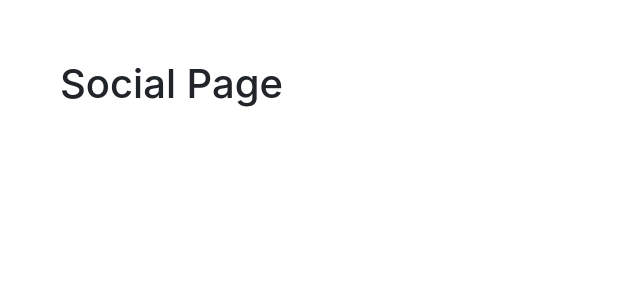
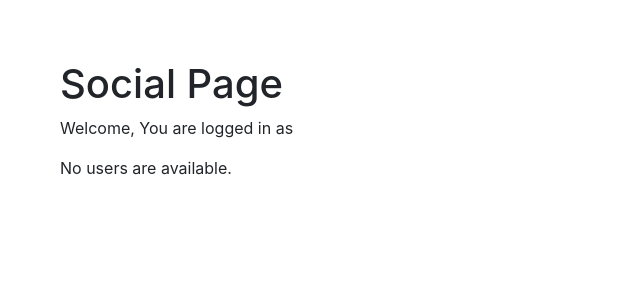
Before and after one commit to andywu8/django-note-app, a Django app: page /social/ in a window 1280 px wide. Shown: the top 300 px of the page, without its empty margins (0-640 px from the left). Run offline with Django 4.2, Linux system fonts and the light colour scheme.

Commit message:
can view other users

```diff
--- a/social/templates/social/index.html
+++ b/social/templates/social/index.html
@@ -14,6 +14,30 @@
         <h1>
             Social Page
         </h1>
+        <p>
+            Welcome, You are logged in as {{ user.username }}
+        </p>
+        {% if all_users %}
+            <ul class="list-group">
+                {% for cur_user in all_users %}
+                    {% if cur_user.username != user.username %}
+                        <li class="list-group-item">
+                            <p>
+                                {{ cur_user.username }}
+                            </p>
+                            <form>
+                                <button type="submit" class="btn btn-success">Follow</button>
+                            </form>
+                        </li>
+                    {% endif %}
+                {% endfor %}
+            </ul>
+        {% else %}
+            <p>No users are available.</p>
+        {% endif %}
+
+
+
     </body>
 
 </html>
--- a/social/views.py
+++ b/social/views.py
@@ -1,15 +1,20 @@
 from django.shortcuts import render
 from django.views import generic
+from django.contrib.auth.models import User
+
 
 # Create your views here.
 class UserList(generic.ListView):
     template_name = "social/index.html"
-    context_object_name = 'users'
+    context_object_name = 'all_users'
     def get_queryset(self):
         """
         Return the last five published questions (not including those set to be
         published in the future).
         """
+        all_users = User.objects.all()
+        print("all_users", all_users)
+        return all_users
         # this gets all notes
         # return Note.objects.all().order_by('-updated')
-        return None
+        # return None
```
